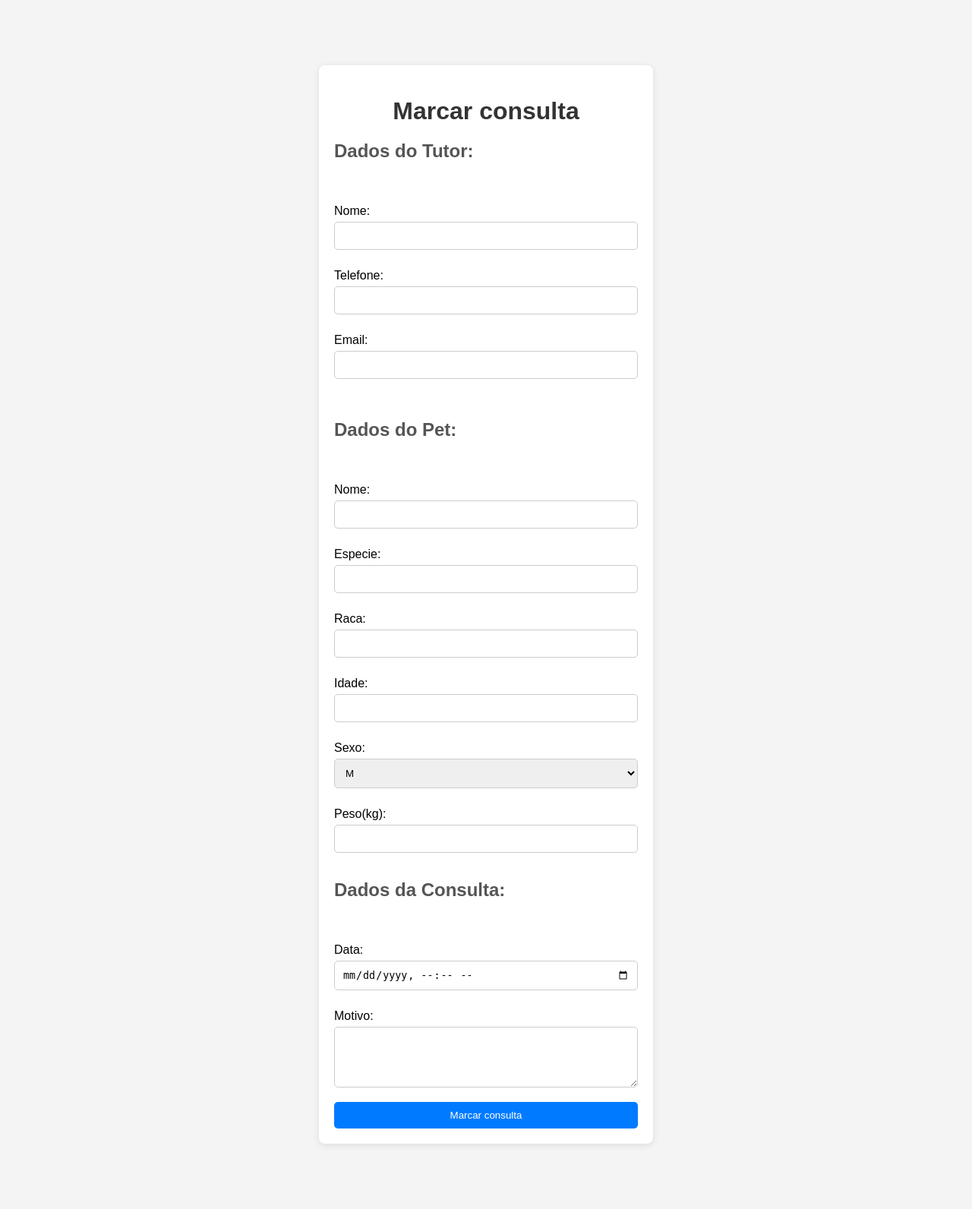
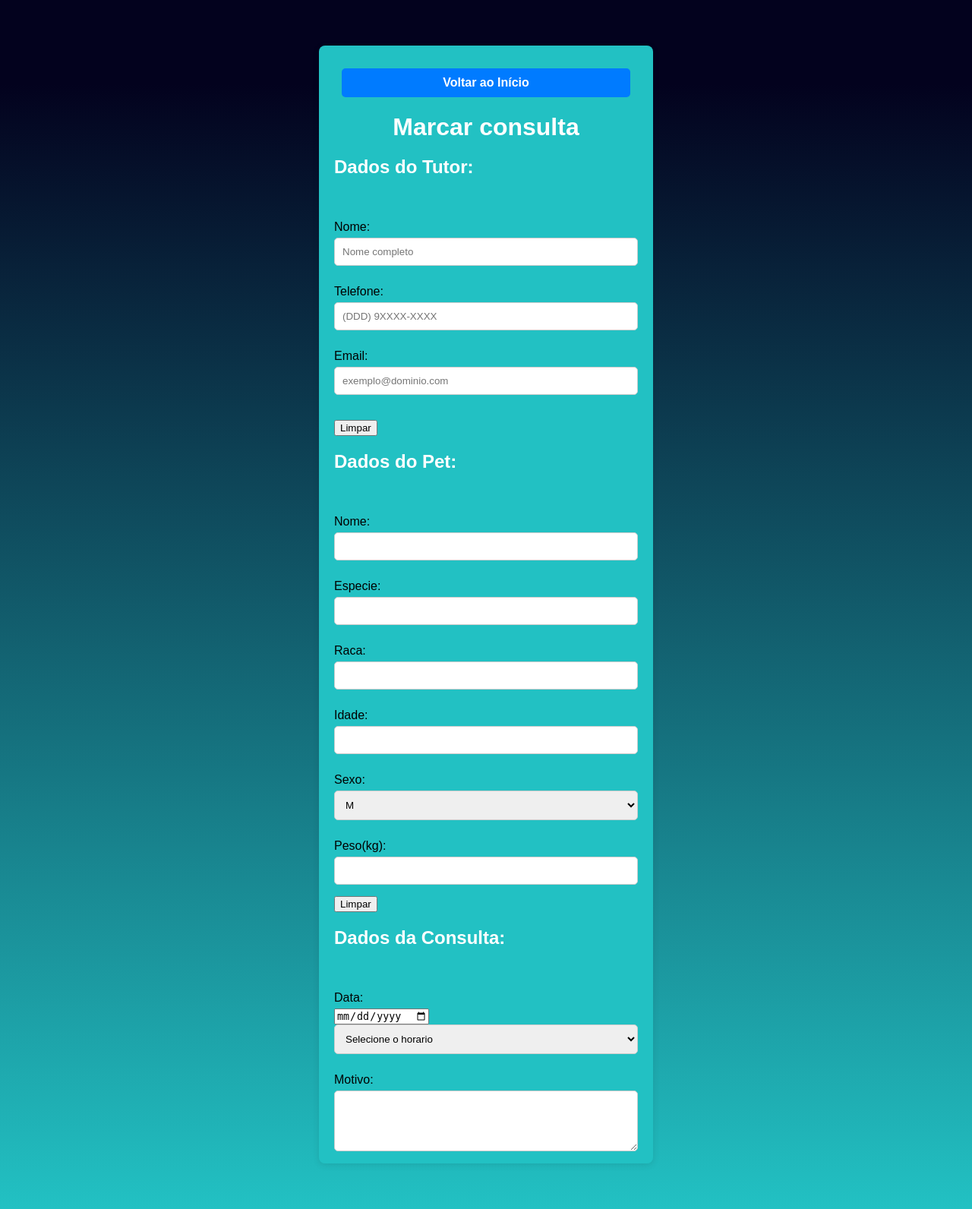
Before and after one commit to Caiosad10/flaskTest, a Flask app: page /marcarConsulta in a window 1280 px wide. Shown: the whole page at 76% size. Run offline with Flask 3, Linux system fonts and the light colour scheme; some libraries are stand-ins or nearby versions.

Commit message:
Template Marcar Consulta

```diff
--- a/templates/marcarConsulta.html
+++ b/templates/marcarConsulta.html
@@ -1,5 +1,5 @@
 <!DOCTYPE html>
-<html lang="en">
+<html lang="pt-br">
 <head>
     <meta charset="UTF-8">
     <meta name="viewport" content="width=device-width, initial-scale=1.0">
@@ -7,7 +7,8 @@
     <style>
         body {
             font-family: Arial, sans-serif;
-            background-color: #f4f4f4;
+            background: rgb(34,193,195);
+            background: linear-gradient(0deg, rgba(34,193,195,1) 0%, rgba(3,2,30,1) 93%);
             margin: 0;
             padding: 0;
             display: flex;
@@ -17,7 +18,7 @@
         }
 
         .container {
-            background-color: #fff;
+            background: rgb(34,193,195);
             border-radius: 8px;
             box-shadow: 0 2px 10px rgba(0, 0, 0, 0.1);
             padding: 20px;
@@ -78,22 +79,50 @@
         input[type="submit"]:hover {
             background-color: #0056b3;
         }
+
+        .home-button {
+            display: flex;
+            justify-content: center;
+            margin: 10px;
+            padding: 10px 20px;
+            background-color: #007bff;
+            color: white;
+            text-decoration: none;
+            border-radius: 5px;
+            font-weight: bold;
+            transition: background-color 0.3s;
+
+        }
+
+        .home-button:hover {
+            background-color: #0056b3;
+        }
+
+        h1, h2 {
+            color: #ffffff;
+        }
     </style>
 </head>
 <body>
     <div class="container">
+        <header>
+            <a href="/" class="home-button">Voltar ao Início</a>
+        </header>
         <h1>Marcar consulta</h1>
         <form action="/marcarConsulta" method="POST">
+            <section>
                 <h2>Dados do Tutor:</h2><br><br>
                 <label for="nome_tutor">Nome:</label>
-            <input type="text" id="nome_tutor" name="nome_tutor" required><br>
+                <input type="text" id="nome_tutor" name="nome_tutor" placeholder="Nome completo" required><br>
 
                 <label for="telefone">Telefone:</label>
-            <input type="tel" id="telefone" name="telefone" required><br>
+                <input type="tel" id="telefone" name="telefone" placeholder="(DDD) 9XXXX-XXXX"><br>
 
                 <label for="email">Email:</label>
-            <input type="email" id="email" name="email" required><br><br>
-
+                <input type="email" id="email" name="email" placeholder="exemplo@dominio.com"><br><br>
+                <input type="reset" value="Limpar">
+            </section>
+            <section>
                 <h2>Dados do Pet:</h2><br><br>
                 <label for="nome_pet">Nome:</label>
                 <input type="text" id="nome_pet" name="nome_pet" required><br>
@@ -115,15 +144,77 @@
 
                 <label for="peso">Peso(kg):</label>
                 <input type="number" id="peso" name="peso" required><br>
-
+                <input type="reset" value="Limpar">
+            </section>
+            <section>
                 <h2>Dados da Consulta:</h2><br><br>
                 <label for="data_consulta">Data:</label>
-            <input type="datetime-local" id="data_consulta" name="data_consulta" required><br>
+                <input type="date" id="data_consulta" name="data_consulta" required onchange="validarDataConsulta(), validarHorarioConsulta()">
+                <select id="hora_consulta" name="hora_consulta" required>
+                    <option value="" disabled selected>Selecione o horario</option>
+                </select>
+                <p id="erro_data" style="color: red; display: none;">
+                    A data/hora deve ser posterior ao momento atual.
+                </p>
+                <br>
 
                 <label for="motivo">Motivo:</label>
                 <textarea id="motivo" name="motivo" required></textarea><br>
 
                 <input type="submit" value="Marcar consulta">
+                <input type="reset" value="Limpar">
+            </section>
         </form>
 </body>
+<script>
+    setTimeout(() => {
+        const notifications = document.querySelectorAll('.notification');
+        notifications.forEach(notification => notification.remove());
+    }, 3000);
+
+    function validarDataConsulta() {
+        const campoData = document.getElementById('data_consulta');
+        const erroMensagem = document.getElementById('erro_data');
+        const dataSelecionada = new Date(campoData.value);
+        const dataAtual = new Date();
+
+        if (dataSelecionada <= dataAtual) {
+            erroMensagem.style.display = 'block';
+            campoData.value = ''; //limpa o campo
+        } else {
+            erroMensagem.style.display = 'none';
+        }
+    }
+
+    function validarHorarioConsulta() {
+        const campoData = document.getElementById('data_consulta');
+        const erroMensagem = document.getElementById('erro_data');
+        const dataSelecionada = new Date(campoData.value);
+
+        const hora = dataSelecionada.getHours();
+        if (hora < 9 || hora > 22) {
+            erroMensagem.style.display = 'block';
+            campoData.value = ''; //limpa o campo
+        } else {
+            erroMensagem.style.display = 'none';
+        }
+    }
+
+    document.addEventListener('DOMContentLoaded', () => {
+        const horaConsulta = document.getElementById('hora_consulta');
+
+
+        // Lista de horarios
+        const horariosFixos = ["08:00", "09:00", "10:00", "11:00", "12:00", "13:00", "14:00", "15:00", "16:00", "17:00", "18:00", "19:00", "20:00", "21:00", "22:00"];
+
+        // Popula o campo select com os horarios da lista
+        horariosFixos.forEach(horario => {
+            const option = document.createElement('option');
+            option.value = horario;
+            option.text = horario;
+            horaConsulta.appendChild(option);
+        });
+    })
+
+</script>
 </html>
```
Lines whose indentation alone changed are shown as unchanged.
